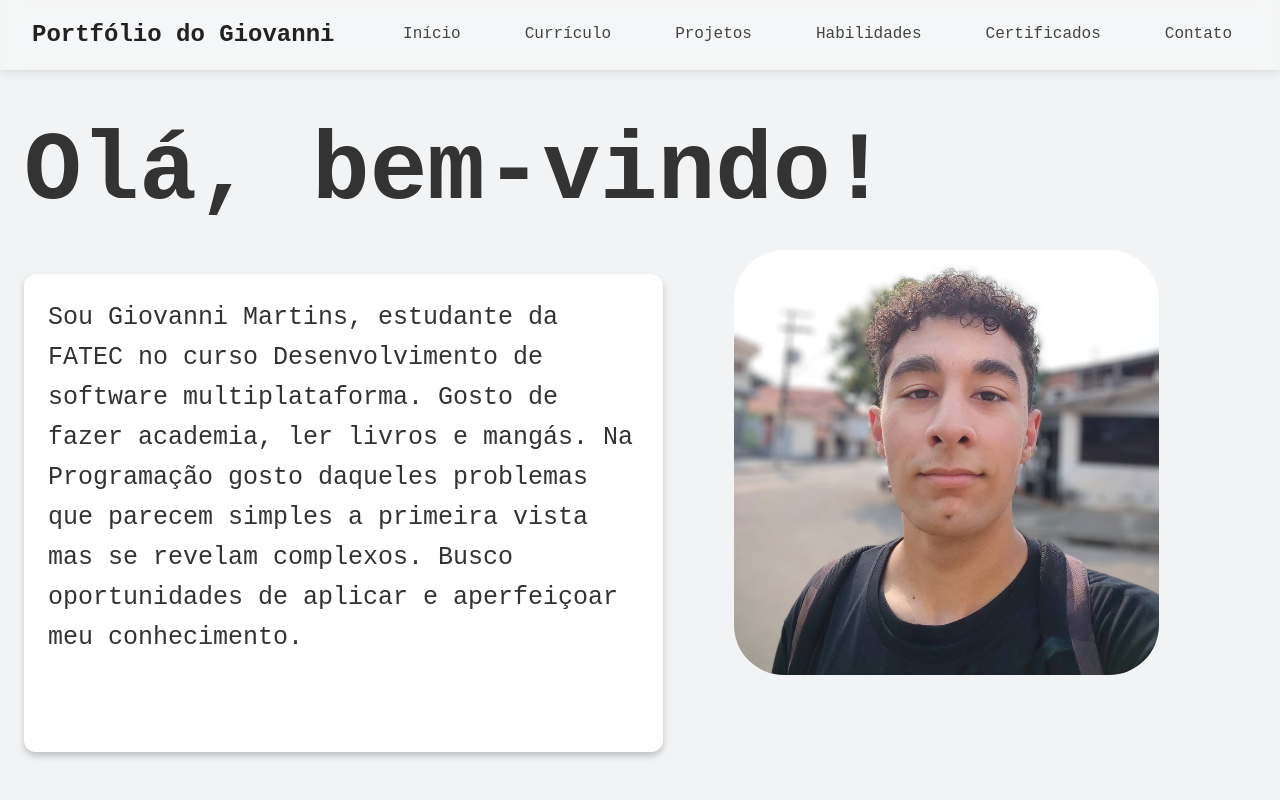
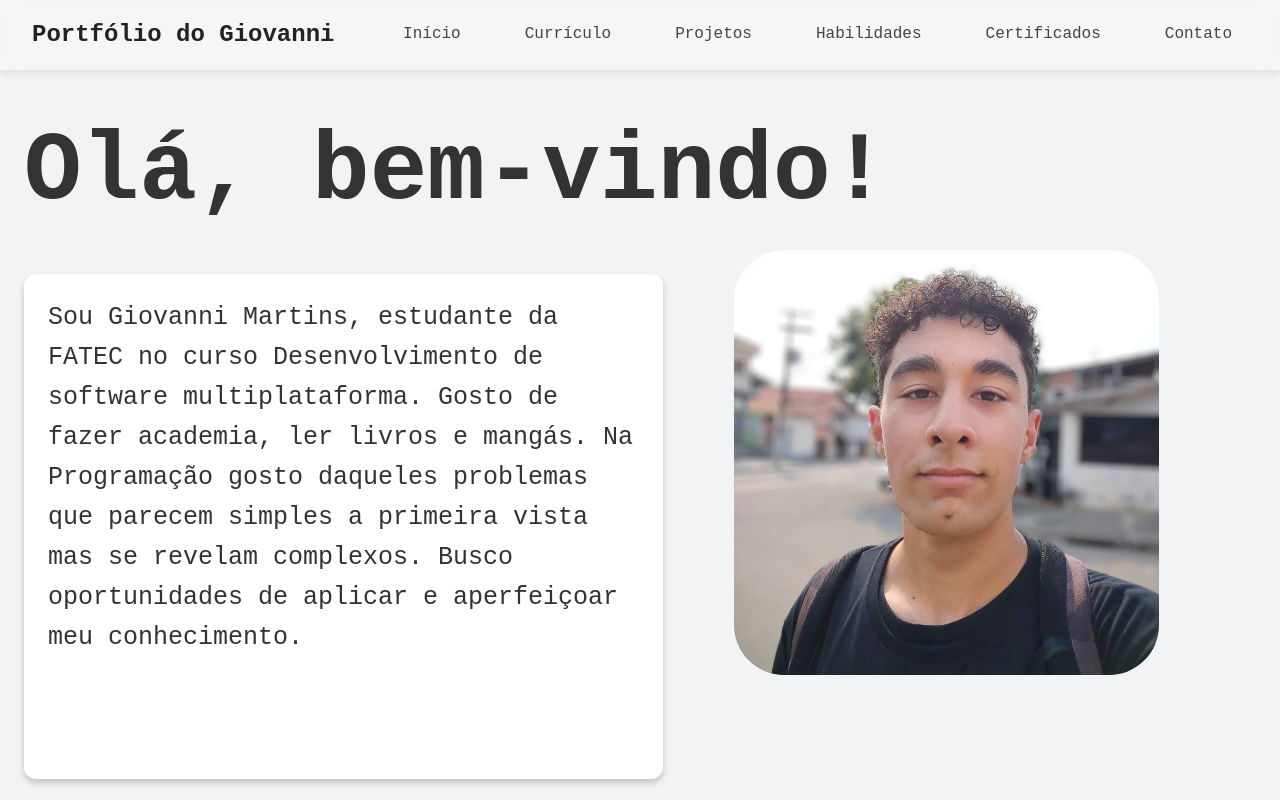
Before and after one commit to Giommn/My_Portfolio, a plain HTML site: page index.html in a window 1280 px wide. Shown: the top 800 px of the page. Drawn offline with Linux system fonts and the light colour scheme.

Commit message:
Update index.html

```diff
--- a/index.html
+++ b/index.html
@@ -20,6 +20,7 @@
             line-height: 1.6;
             color: #333;
             background: #f2f3f4;
+            overflow-x: hidden;
         }
 
         h1{
@@ -467,7 +468,7 @@
         @media (max-width:1368px) {
             .intro-card{
                 width: 90%;
-                height: 90%;
+                height: 95%;
             }
             .project-gif{
                 width: 100%;
```
